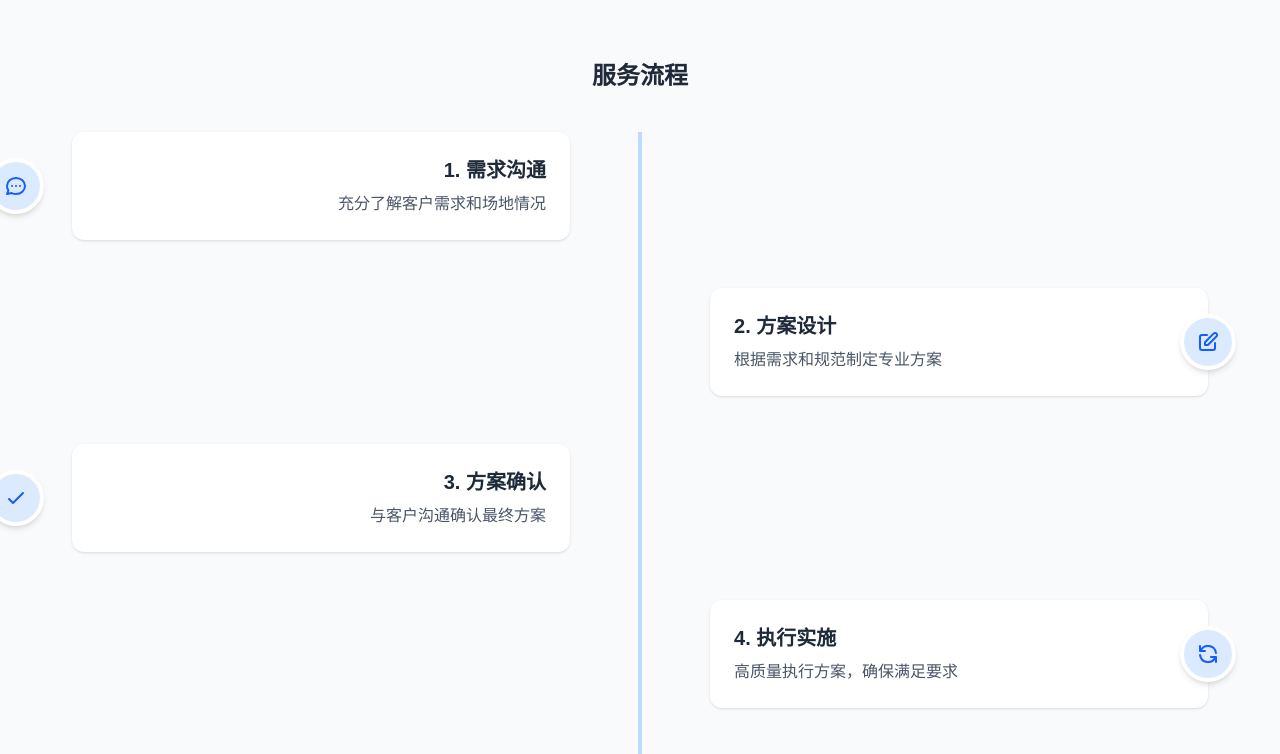
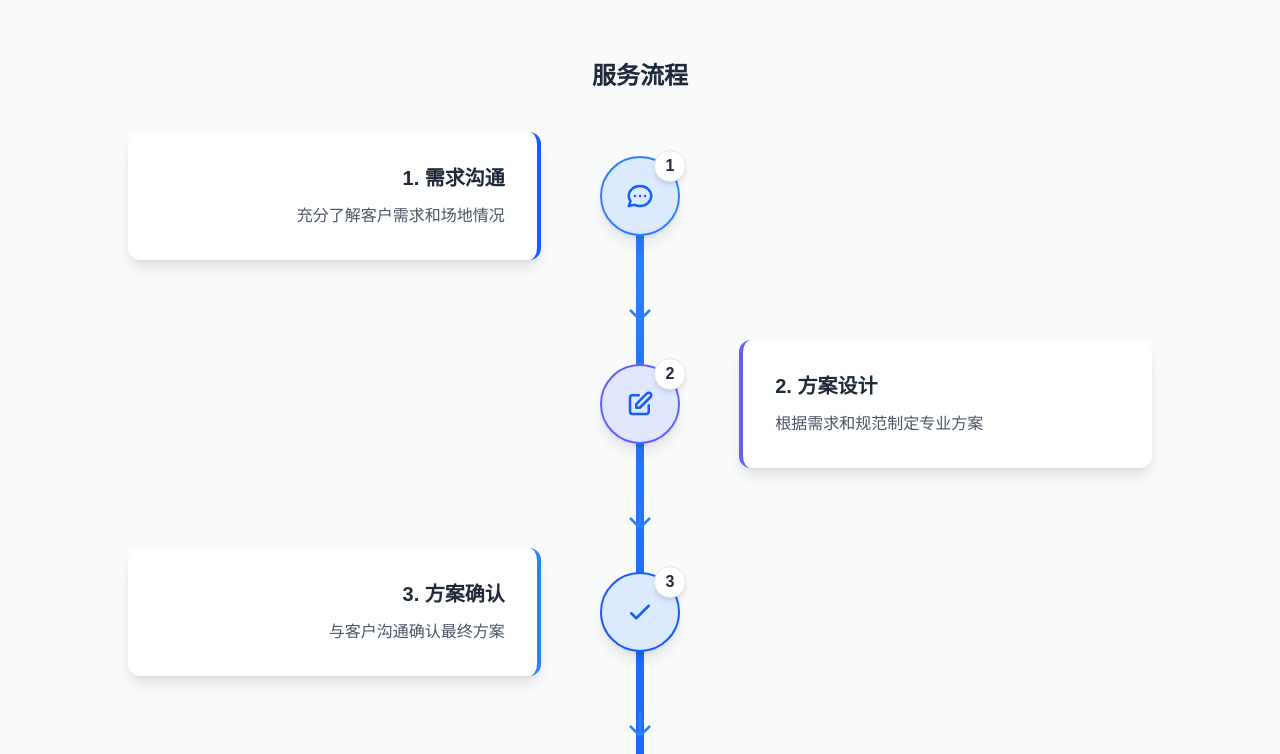
Before and after one commit to gewanwei123/jiaxiaosheji, a Next.js app: page / in a window 1280 px wide. Shown: the part 1660-2414 px from the top of the page. Built offline with nearby package versions, Linux system fonts and the light colour scheme.

Commit message:
2.首页优化-改联系方式

```diff
--- a/src/app/home/components/ContactSection.tsx
+++ b/src/app/home/components/ContactSection.tsx
@@ -34,7 +34,7 @@ export default function ContactSection() {
                 </svg>
                 <div>
                   <h4 className="text-lg font-semibold mb-1">公司地址</h4>
-                  <p className="text-white/80">北京市朝阳区建国路88号</p>
+                  <p className="text-white/80">郑州市中原区嵩山北路 299 号郑州市创业孵化园 3 号楼 2 楼 23 号</p>
                 </div>
               </div>
 
@@ -44,7 +44,7 @@ export default function ContactSection() {
                 </svg>
                 <div>
                   <h4 className="text-lg font-semibold mb-1">联系电话</h4>
-                  <p className="text-white/80">010-12345678</p>
+                  <p className="text-white/80">135-2552-0521 (同微信)</p>
                 </div>
               </div>
 
@@ -54,7 +54,7 @@ export default function ContactSection() {
                 </svg>
                 <div>
                   <h4 className="text-lg font-semibold mb-1">电子邮箱</h4>
-                  <p className="text-white/80">info@jiaxiaosheji.com</p>
+                  <p className="text-white/80">876261867@qq.com</p>
                 </div>
               </div>
 
@@ -170,15 +170,6 @@ export default function ContactSection() {
                 </div>
               </div>
             </form>
-
-            <div className="mt-6 text-center">
-              <Link
-                href="/contact"
-                className="text-white/80 hover:text-white underline underline-offset-4"
-              >
-                查看更多联系方式
-              </Link>
-            </div>
           </div>
         </div>
       </div>
--- a/src/app/home/components/ServiceOverview.tsx
+++ b/src/app/home/components/ServiceOverview.tsx
@@ -171,38 +171,131 @@ export default function ServiceOverview() {
         {/* 服务流程 */}
         <div>
           <h3 className="text-2xl font-bold text-gray-800 text-center mb-10">服务流程</h3>
-          <div className="relative">
-            {/* 连接线 */}
-            <div className="hidden md:block absolute left-1/2 top-0 bottom-0 w-1 bg-blue-200 transform -translate-x-1/2 z-0"></div>
+
+          {/* 流程图 - 桌面版 */}
+          <div className="hidden md:block relative mx-auto max-w-5xl">
+            {/* 中心连接线 */}
+            <div className="absolute left-1/2 top-10 bottom-10 w-2 bg-gradient-to-b from-blue-500 to-blue-600 transform -translate-x-1/2 rounded-full z-0"></div>
+
+            <div className="space-y-20 relative">
+              {processes.map((process, index) => (
+                <div key={index} className="relative">
+                  {/* 连接箭头 (除了最后一步) */}
+                  {index < processes.length - 1 && (
+                    <div className="absolute left-1/2 top-full mt-8 transform -translate-x-1/2 text-blue-500 z-10">
+                      <svg className="w-8 h-8 mx-auto animate-pulse" fill="none" stroke="currentColor" viewBox="0 0 24 24" xmlns="http://www.w3.org/2000/svg">
+                        <path strokeLinecap="round" strokeLinejoin="round" strokeWidth="2" d="M19 14l-7 7m0 0l-7-7m7 7V3"></path>
+                      </svg>
+                    </div>
+                  )}
+
+                  <div className={`flex items-center ${index % 2 === 0 ? 'flex-row' : 'flex-row-reverse'}`}>
+                    {/* 内容区域 */}
+                    <div className={`w-[45%] ${index % 2 === 0 ? 'text-right pr-12' : 'pl-12'}`}>
+                      <div className={`bg-white rounded-xl shadow-lg p-6 md:p-8 transition-all duration-300 hover:shadow-xl ${
+                        index % 2 === 0 ? 'border-r-4' : 'border-l-4'
+                      } ${
+                        index === 0 ? 'border-blue-600' :
+                        index === 1 ? 'border-indigo-500' :
+                        index === 2 ? 'border-blue-500' :
+                        index === 3 ? 'border-indigo-500' : 'border-blue-600'
+                      }`}>
+                        <h4 className="text-xl font-bold text-gray-800 mb-3">
+                          {`${index + 1}. ${process.step}`}
+                        </h4>
+                        <p className="text-gray-600">{process.description}</p>
+                      </div>
+                    </div>
+
+                    {/* 中心图标 */}
+                    <div className="w-[10%] flex justify-center">
+                      <div className={`relative flex items-center justify-center w-20 h-20 rounded-full shadow-lg z-10 ${
+                        index === 0 ? 'bg-blue-100 border-2 border-blue-500' :
+                        index === 1 ? 'bg-indigo-100 border-2 border-indigo-500' :
+                        index === 2 ? 'bg-blue-100 border-2 border-blue-600' :
+                        index === 3 ? 'bg-indigo-100 border-2 border-indigo-500' :
+                        'bg-blue-100 border-2 border-blue-500'
+                      }`}>
+                        <div className={`${
+                          index === 0 ? 'text-blue-600' :
+                          index === 1 ? 'text-indigo-600' :
+                          index === 2 ? 'text-blue-700' :
+                          index === 3 ? 'text-indigo-600' :
+                          'text-blue-600'
+                        } scale-125`}>
+                          {process.icon}
+                        </div>
+                        <div className="absolute -top-2 -right-2 w-8 h-8 rounded-full bg-white text-gray-800 flex items-center justify-center font-bold shadow-md border border-gray-200">
+                          {index + 1}
+                        </div>
+                      </div>
+                    </div>
+
+                    {/* 空白区域 */}
+                    <div className="w-[45%]"></div>
+                  </div>
+                </div>
+              ))}
+            </div>
+          </div>
+
+          {/* 流程图 - 移动版 */}
+          <div className="md:hidden">
+            <div className="relative pl-14">
+              {/* 垂直连接线 */}
+              <div className="absolute left-5 top-0 bottom-0 w-1.5 bg-gradient-to-b from-blue-500 to-blue-600 z-0 rounded-full"></div>
 
               <div className="space-y-12">
                 {processes.map((process, index) => (
-                <div
-                  key={index}
-                  className={`relative z-10 flex items-center ${index % 2 === 0 ? 'md:flex-row' : 'md:flex-row-reverse'}`}
-                >
+                  <div key={index} className="relative">
                     {/* 流程点 */}
-                  <div className="absolute left-1/2 transform -translate-x-1/2 md:static md:transform-none">
-                    <div className="bg-blue-100 rounded-full p-3 border-4 border-white shadow-md transition-all duration-300 hover:bg-blue-200 hover:shadow-lg">
-                      {process.icon}
+                    <div className="absolute left-0 top-0 transform -translate-x-1/2 z-10">
+                      <div className={`flex items-center justify-center w-10 h-10 rounded-full shadow-md ${
+                        index === 0 ? 'bg-blue-100 border-2 border-blue-500' :
+                        index === 1 ? 'bg-indigo-100 border-2 border-indigo-500' :
+                        index === 2 ? 'bg-blue-100 border-2 border-blue-600' :
+                        index === 3 ? 'bg-indigo-100 border-2 border-indigo-500' :
+                        'bg-blue-100 border-2 border-blue-500'
+                      }`}>
+                        <span className={`${
+                          index === 0 ? 'text-blue-600' :
+                          index === 1 ? 'text-indigo-600' :
+                          index === 2 ? 'text-blue-700' :
+                          index === 3 ? 'text-indigo-600' :
+                          'text-blue-600'
+                        } font-bold`}>{index + 1}</span>
                       </div>
                     </div>
 
+                    {/* 箭头 (除了最后一步) */}
+                    {index < processes.length - 1 && (
+                      <div className="absolute left-5 top-full -mt-6 transform -translate-x-1/2 text-blue-500 z-10">
+                        <svg className="w-6 h-6 animate-bounce" fill="none" stroke="currentColor" viewBox="0 0 24 24" xmlns="http://www.w3.org/2000/svg">
+                          <path strokeLinecap="round" strokeLinejoin="round" strokeWidth="2" d="M19 14l-7 7m0 0l-7-7m7 7V3"></path>
+                        </svg>
+                      </div>
+                    )}
+
                     {/* 内容 */}
-                  <div className={`bg-white rounded-xl shadow p-6 ml-16 md:ml-0 md:w-5/12 transition-all duration-300 hover:shadow-lg ${
-                    index % 2 === 0 ? 'md:mr-auto md:text-right' : 'md:ml-auto'
+                    <div className={`bg-white rounded-xl shadow-lg p-5 border-l-4 ${
+                      index === 0 ? 'border-blue-600' :
+                      index === 1 ? 'border-indigo-500' :
+                      index === 2 ? 'border-blue-500' :
+                      index === 3 ? 'border-indigo-500' : 'border-blue-600'
                     }`}>
-                    <h4 className="text-xl font-bold text-gray-800 mb-2">{`${index + 1}. ${process.step}`}</h4>
+                      <div className="flex items-center mb-2">
+                        <div className="text-blue-600 p-1 mr-3 flex-shrink-0">
+                          {process.icon}
+                        </div>
+                        <h4 className="text-lg font-bold text-gray-800">
+                          {process.step}
+                        </h4>
+                      </div>
                       <p className="text-gray-600">{process.description}</p>
                     </div>
-
-                  {/* 中间空白 */}
-                  <div className="hidden md:block md:w-2/12"></div>
-
-                  {/* 另一侧空白 */}
-                  <div className="hidden md:block md:w-5/12"></div>
                   </div>
                 ))}
+              </div>
             </div>
           </div>
         </div>
```
Lines whose indentation alone changed are shown as unchanged.
